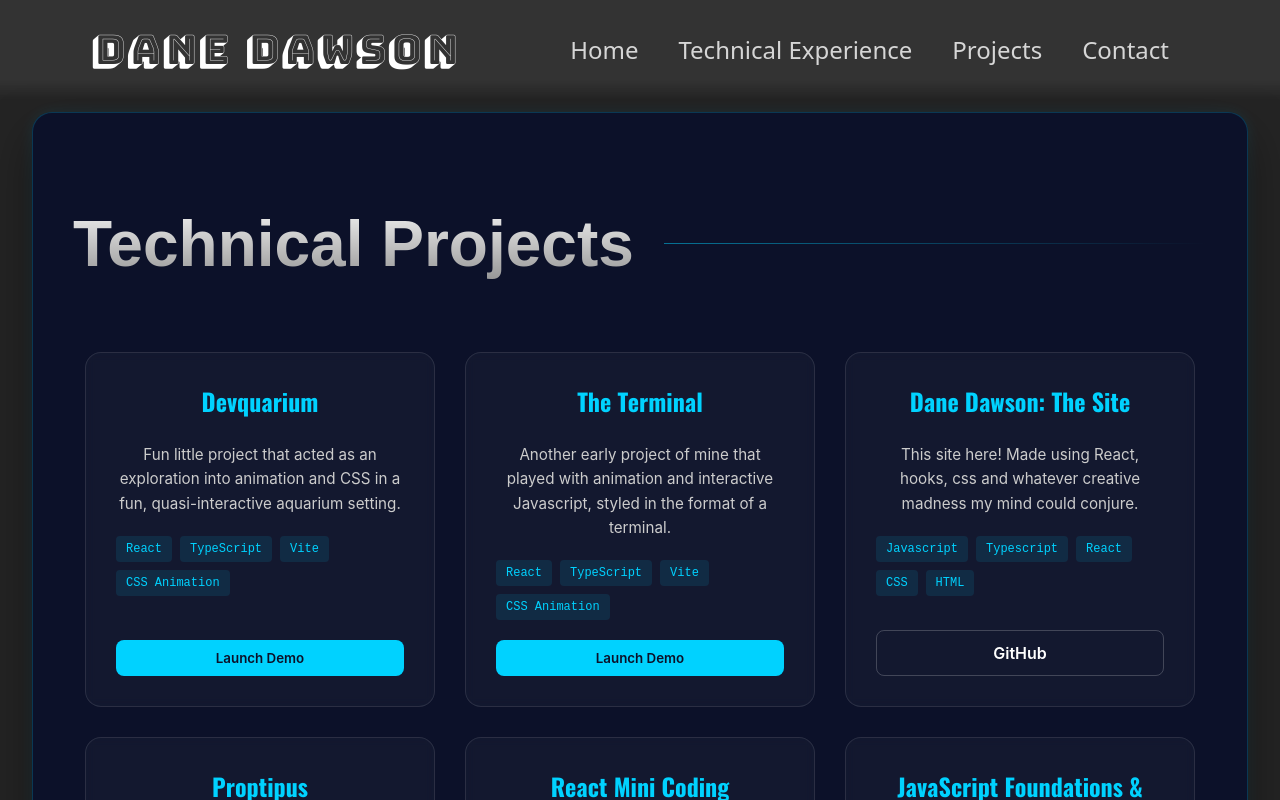
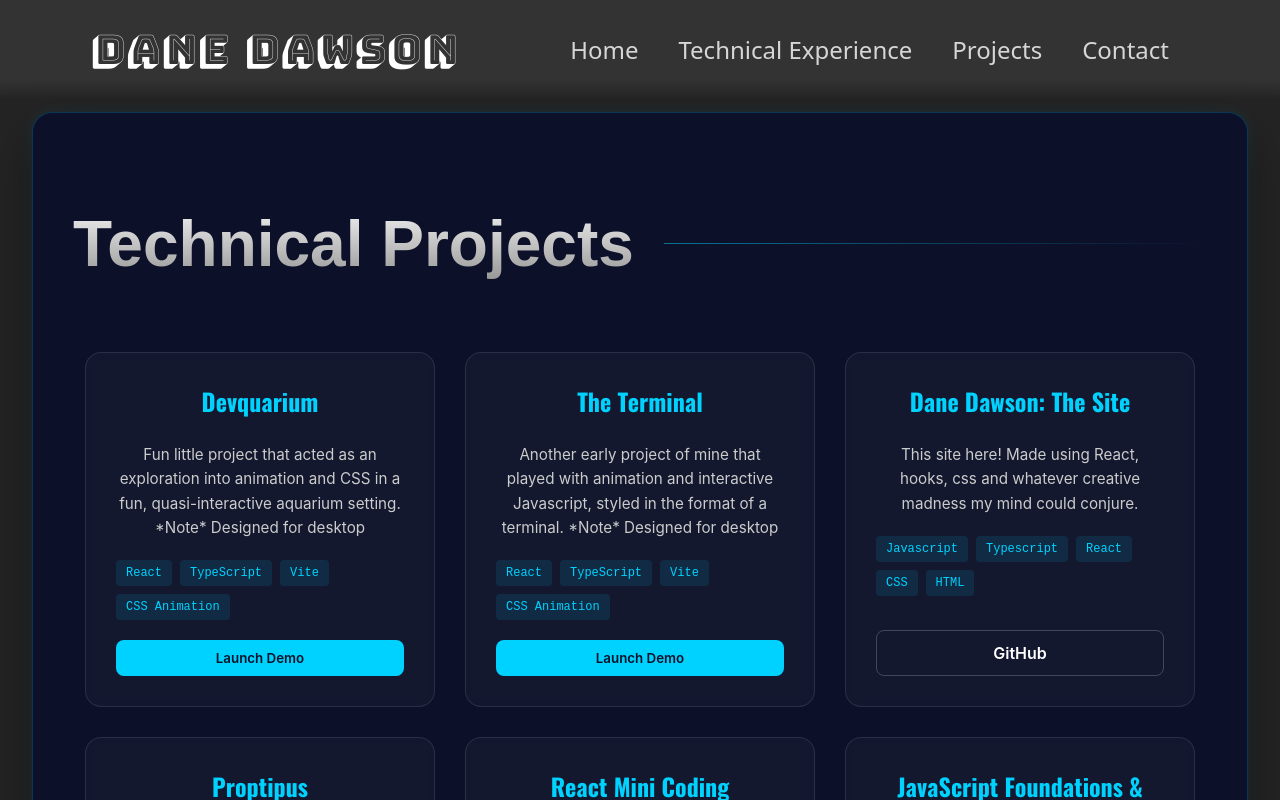
Before and after one commit to Dane-Dawson/dane-dawson.github.io, a React (Vite) app: page /projects in a window 1280 px wide. Shown: the top 800 px of the page. Built offline with nearby package versions, Linux system fonts and the light colour scheme.

Commit message:
Added project notes

```diff
--- a/src/components/pages/projects/Projects.tsx
+++ b/src/components/pages/projects/Projects.tsx
@@ -14,13 +14,13 @@ const Projects = () => {
   const myProjects: Project[] = [
     {
       title: "Devquarium",
-      description: "Fun little project that acted as an exploration into animation and CSS in a fun, quasi-interactive aquarium setting.",
+      description: "Fun little project that acted as an exploration into animation and CSS in a fun, quasi-interactive aquarium setting. *Note* Designed for desktop",
       tech: ["React", "TypeScript", "Vite", "CSS Animation"],
       demoUrl: "/devquarium"
     },
     {
       title: "The Terminal",
-      description: "Another early project of mine that played with animation and interactive Javascript, styled in the format of a terminal.",
+      description: "Another early project of mine that played with animation and interactive Javascript, styled in the format of a terminal. *Note* Designed for desktop",
       tech: ["React", "TypeScript", "Vite", "CSS Animation"],
       demoUrl: '/terminal'
     },
```
